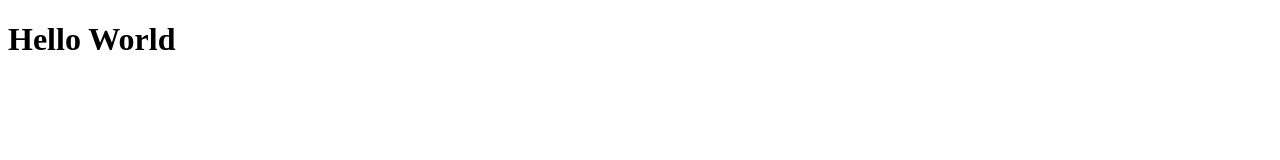
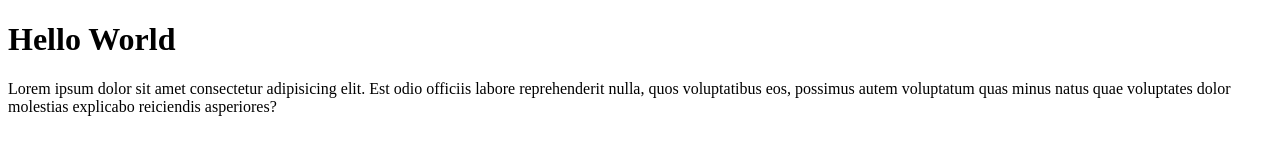
Before and after one commit to husseinalwahsh/TextGitHup, a plain HTML site: page index.html in a window 1280 px wide. Drawn offline with Linux system fonts and the light colour scheme.

Commit message:
this upudate

```diff
--- a/index.html
+++ b/index.html
@@ -8,6 +8,7 @@
 <body>
 
   <h1>Hello World</h1>
+  <p>Lorem ipsum dolor sit amet consectetur adipisicing elit. Est odio officiis labore reprehenderit nulla, quos voluptatibus eos, possimus autem voluptatum quas minus natus quae voluptates dolor molestias explicabo reiciendis asperiores?</p>
 
 
 </body>
```
